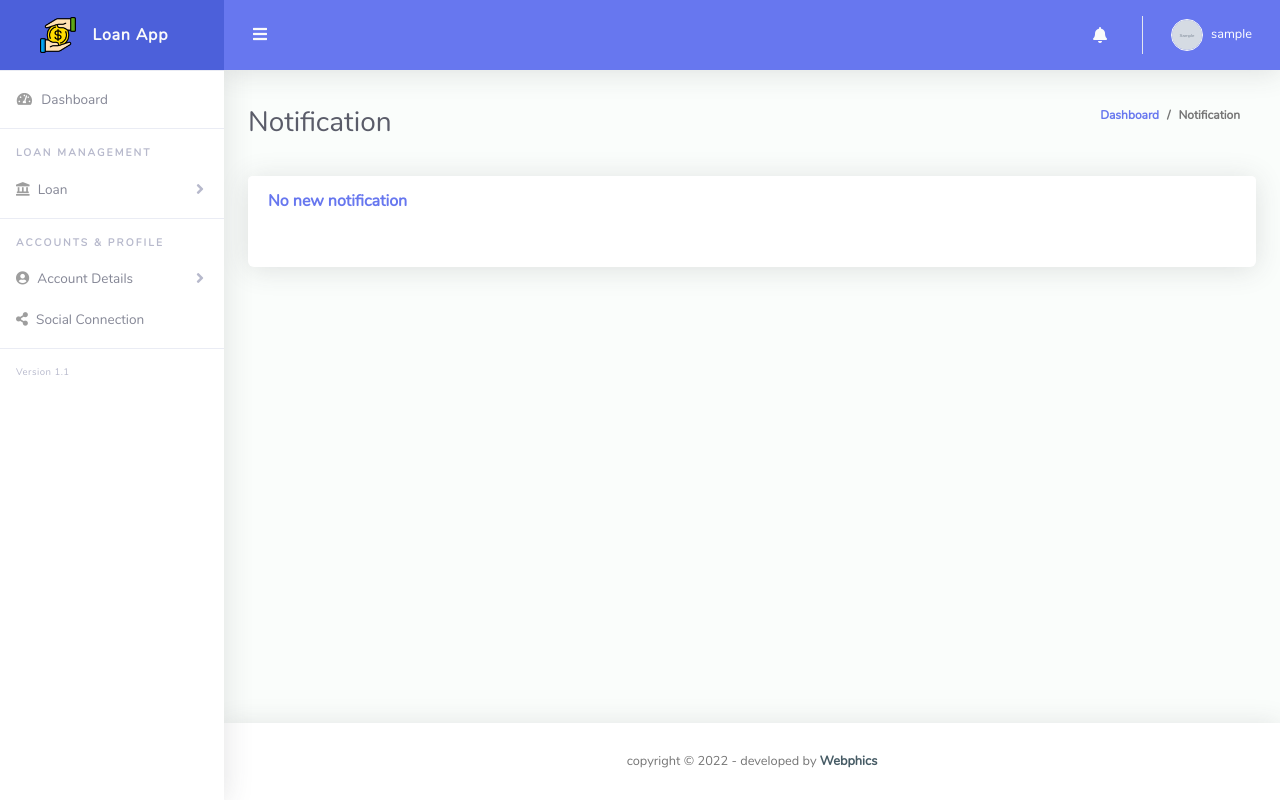
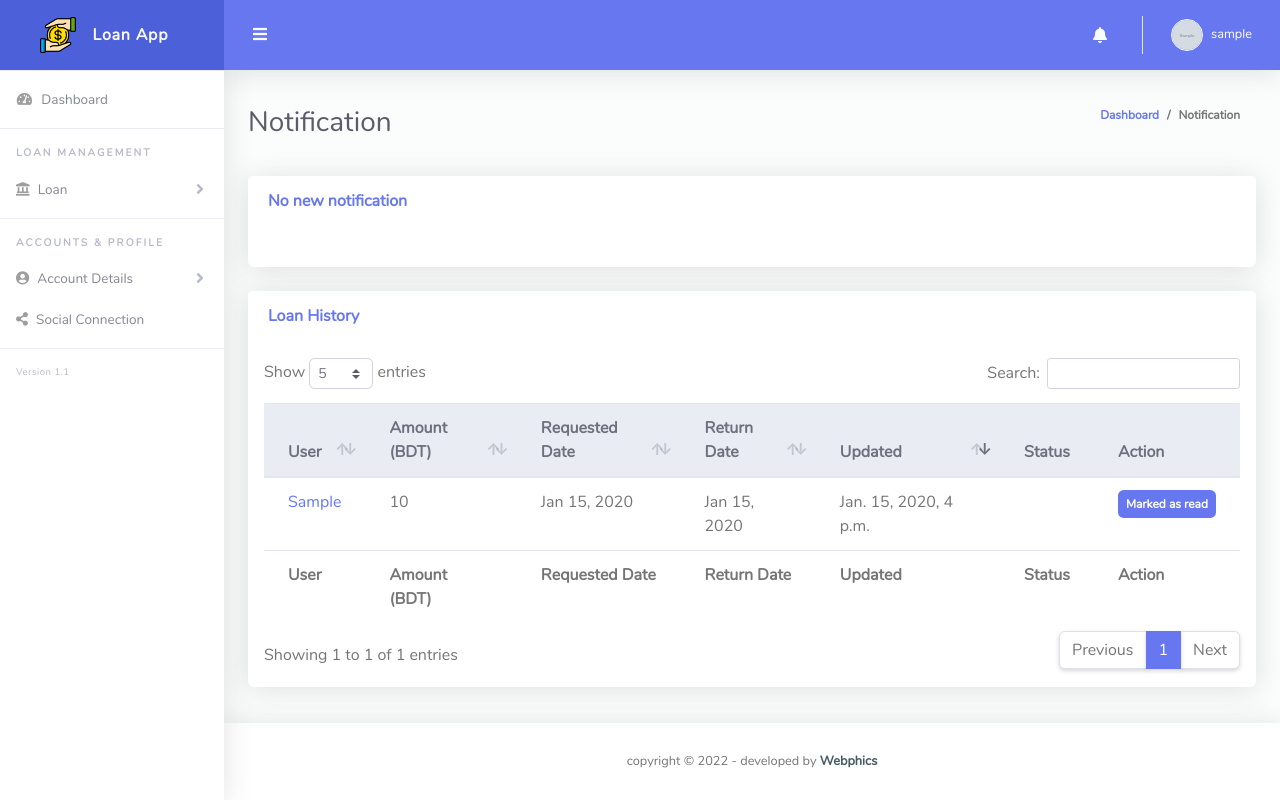
Before and after one commit to tajbinkhan/loan-app, a Django app: page /notification/ in a window 1280 px wide. Run offline with Django 4.2, Linux system fonts and the light colour scheme; a user stored in the database is signed in; tables that the repository leaves empty hold one stand-in row (values such as "Sample post"); grey boxes marked "Sample" are stand-in pictures; some libraries are stand-ins or nearby versions.

Commit message:
Added Notificaiton History & Bug Fixes

```diff
--- a/loan/admin.py
+++ b/loan/admin.py
@@ -1,5 +1,5 @@
 from django.contrib import admin
-from .models import Loan, PreviousUserList
+from .models import Loan, PreviousUserList, NotificationHistory
 
 # Register your models here.
 class LoanAdmin(admin.ModelAdmin):
@@ -8,5 +8,9 @@ class LoanAdmin(admin.ModelAdmin):
 class PreviousUserListAdmin(admin.ModelAdmin):
 	list_display = ('user', 'money_lender', 'created')
 
+class NotificationHistoryAdmin(admin.ModelAdmin):
+	list_display = ('loan_user', 'user', 'mark_as_read', 'status', 'editable', 'updated', 'created')
+
 admin.site.register(Loan, LoanAdmin)
 admin.site.register(PreviousUserList, PreviousUserListAdmin)
+admin.site.register(NotificationHistory, NotificationHistoryAdmin)
--- a/loan/context_processors.py
+++ b/loan/context_processors.py
@@ -1,12 +1,14 @@
-from .models import Loan
+from .models import Loan, NotificationHistory
 
 def notification(request):
 	loan_request = None
 	update_request = None
+	notification_history = None
 	if request.user.is_authenticated:
 		loan_request = Loan.objects.filter(money_lender=request.user, status='Pending', editable='Not Applied')
 		update_request = Loan.objects.filter(money_lender=request.user, status='Accepted', editable='Requested')
-		count_notification = loan_request.count() + update_request.count()
+		notification_history = NotificationHistory.objects.filter(user=request.user, mark_as_read=False)
+		count_notification = loan_request.count() + update_request.count() + notification_history.count()
 		show_notification = True
 		if count_notification == 0:
 			show_notification = False
@@ -18,6 +20,7 @@ def notification(request):
 	context = {
 		'count_notification': count_notification,
 		'show_notification': show_notification,
+		'notification_history': notification_history,
 		'loan_request': loan_request,
 		'update_request': update_request,
 	}
--- a/loan/models.py
+++ b/loan/models.py
@@ -38,7 +38,7 @@ class Loan(models.Model):
 		ordering = ['-created']
 
 	def __str__(self):
-		return self.user.username
+		return f'{self.id} - {self.user.username}({self.form_id}) - {self.created}'
 
 class PreviousUserList(models.Model):
 	user = models.ForeignKey(User, on_delete=models.CASCADE)
@@ -50,3 +50,22 @@ class PreviousUserList(models.Model):
 
 	def __str__(self):
 		return self.user.username
+
+class NotificationHistory(models.Model):
+	form_id = models.CharField(max_length=32, null=True, blank=True)
+	user = models.ForeignKey(User, on_delete=models.CASCADE)
+	amount = models.PositiveIntegerField(verbose_name='Loan Amount')
+	loan_user = models.ForeignKey(Loan, on_delete=models.CASCADE, verbose_name='Loan User')
+	status = models.CharField(max_length=8, choices=STATUS)
+	editable = models.CharField(max_length=14, choices=EDITABLE_STATUS)
+	mark_as_read = models.BooleanField(default=False, verbose_name='Mark as Read')
+	updated = models.DateTimeField(auto_now=True, verbose_name='Updated Date')
+	created = models.DateTimeField(auto_now_add=True, verbose_name='Created Date')
+
+	class Meta:
+		verbose_name = 'Notification history'
+		verbose_name_plural = 'Notification histories'
+		ordering = ['-updated']
+
+	def __str__(self):
+		return str(self.loan_user)
--- a/loan/urls.py
+++ b/loan/urls.py
@@ -26,6 +26,7 @@ urlpatterns = [
 	path('request/update/<str:form_id>/', views.request_for_update, name='request_for_update'),
 	path('request/update/approve/<str:form_id>/', views.request_for_update_approve, name='request_for_update_approve'),
 	path('request/update/deny/<str:form_id>/', views.request_for_update_deny, name='request_for_update_deny'),
+	path('read/<str:form_id>/', views.mark_as_read, name='mark_as_read'),
 
 	# HTMX Check
 	path('check-account-number/', views.check_account_number, name='check_account_number'),
--- a/loan/views.py
+++ b/loan/views.py
@@ -1,6 +1,6 @@
 from django.shortcuts import render, redirect, get_object_or_404
 from .forms import LoanForm, LoanRequestAgainForm, LoanUpdateModelForm
-from .models import Loan, PreviousUserList
+from .models import Loan, NotificationHistory, PreviousUserList
 from accounts_profile.models import User
 from django.contrib import messages
 from django.http import HttpResponse
@@ -173,12 +173,14 @@ def update_loan(request, form_id):
 	}
 	return render(request, template_name, context)
 
+@login_required
 def notification(request):
 	template_name = 'loan/notification.html'
 	loan_requested_total = 0
 	update_request_total = 0
 	loan_requested = Loan.objects.filter(money_lender=request.user, status='Pending', editable='Not Applied')
 	update_request = Loan.objects.filter(money_lender=request.user, status='Accepted', editable='Requested')
+	history = NotificationHistory.objects.filter(user=request.user)
 
 	for i in loan_requested:
 		loan_requested_total = loan_requested_total + int(i.amount)
@@ -187,6 +189,7 @@ def notification(request):
 		update_request_total = update_request_total + int(i.amount)
 
 	context = {
+		'history': history,
 		'loan_requested': loan_requested,
 		'update_request': update_request,
 		'loan_requested_total': loan_requested_total,
@@ -242,6 +245,14 @@ def loan_delete(request, form_id):
 		messages.warning(request, 'You have no premission to delete it.')
 	return redirect(request.META.get('HTTP_REFERER', 'redirect_if_referer_not_found'))
 
+@login_required
+def mark_as_read(request, form_id):
+	notifier = get_object_or_404(NotificationHistory, form_id=form_id)
+	if notifier.mark_as_read == False:
+		notifier.mark_as_read = True
+		notifier.save()
+	return redirect(request.META.get('HTTP_REFERER', 'redirect_if_referer_not_found'))
+
 # HTMX Check
 def check_account_number(request):
 	template_name = 'loan/partial/loan_request_button.html'
--- a/site_settings/models.py
+++ b/site_settings/models.py
@@ -2,11 +2,12 @@ from django.db import models
 from ckeditor.fields import RichTextField
 
 # Create your models here.
-class DomainSetting(models.Model):
+class GeneralSetting(models.Model):
 	domain_name = models.CharField(max_length=50)
 	email_from = models.EmailField(max_length=50, verbose_name='Email From')
 	site_name = models.CharField(max_length=20)
 	protocol = models.CharField(max_length=5)
+	enable_email = models.BooleanField()
 
 	def __str__(self):
 		return self.site_name
--- a/templates/base/scripts.html
+++ b/templates/base/scripts.html
@@ -89,6 +89,13 @@
 			],
 				order: [[2, 'desc']]
 		});
+		$('#loan_history').DataTable({
+			"lengthMenu": [ 5, 25, 50, 75, 100 ],
+			columnDefs: [
+				{ orderable: false, targets: [5, 6] }
+			],
+				order: [[4, 'desc']]
+		});
 		$('#social_account').DataTable({
 			searching: false,
 			paging: false,
--- a/templates/base/topbar.html
+++ b/templates/base/topbar.html
@@ -26,7 +26,7 @@
 				aria-labelledby="alertsDropdown"
 			>
 				<h6 class="dropdown-header">Notifications Center</h6>
-				{% if loan_request or update_request %}
+				{% if loan_request or update_request or notification_history %}
 					{% if loan_request %}
 						{% for i in loan_request %}
 							{% if forloop.counter < 4 %}
@@ -58,6 +58,24 @@
 									<div class="small text-gray-500">{{ i.updated|date:"M d, Y" }}</div>
 									<span class="font-weight-bold"
 									>{{ i.user|title }} ({{ i.user.account_number }}) wanted to change something in the loan.</span>
+								</div>
+							</a>
+							{% endif %}
+						{% endfor %}
+					{% endif %}
+					{% if notification_history %}
+						{% for i in notification_history %}
+							{% if forloop.counter < 3 %}
+							<a class="dropdown-item d-flex align-items-center" href="{% url 'notification' %}">
+								<div class="mr-3">
+									<div class="icon-circle bg-secondary">
+										<i class="fas fa-bell text-white"></i>
+									</div>
+								</div>
+								<div>
+									<div class="small text-gray-500">{{ i.updated|date:"M d, Y" }}</div>
+									<span class="font-weight-bold"
+									>You're loan request has been updated.</span>
 								</div>
 							</a>
 							{% endif %}
--- a/templates/loan/notification.html
+++ b/templates/loan/notification.html
@@ -156,6 +156,107 @@
 	</div>
 	{% endif %}
 
+	{% if history %}
+	<div class="col-lg-12">
+		<div class="card mb-4">
+			<div class="card-header py-3 d-flex flex-row align-items-center justify-content-between">
+				<h6 class="m-0 font-weight-bold text-primary">Loan History</h6>
+			</div>
+			<div class="table-responsive p-3">
+				<table class="table align-items-center table-flush table-hover" id="loan_history">
+					<thead class="thead-light">
+						<tr>
+							<th>User</th>
+							<th>Amount (BDT)</th>
+							<th>Requested Date</th>
+							<th>Return Date</th>
+							<th>Updated</th>
+							<th>Status</th>
+							<th>Action</th>
+						</tr>
+					</thead>
+					<tfoot>
+						<tr>
+							<th>User</th>
+							<th>Amount (BDT)</th>
+							<th>Requested Date</th>
+							<th>Return Date</th>
+							<th>Updated</th>
+							<th>Status</th>
+							<th>Action</th>
+						</tr>
+					</tfoot>
+					<tbody>
+						{% for i in history %}
+							{% if request.user == i.loan_user.user %}
+							<tr>
+								<td>
+									<a href="{% url 'show_profile' i.loan_user.money_lender.account_number %}">{{ i.loan_user.money_lender|title }}</a>
+								</td>
+								<td>{{ i.loan_user.amount|intcomma }}</td>
+								<td>{{ i.loan_user.created|date:"M d, Y" }}</td>
+								<td>{{ i.loan_user.return_date|date:"M d, Y" }}</td>
+								<td>{{ i.updated }}</td>
+								<td>
+									{% if i.status == 'Accepted' and i.editable == 'Not Applied' %}
+									<span class="badge badge-success p-2">Loan Request Accepted</span>
+									{% elif i.status == 'Accepted' and i.editable == 'Approved' %}
+									<span class="badge badge-success p-2">Loan Edit Request Accepted</span>
+									{% elif i.status == 'Accepted' and i.editable == 'Not Approved' %}
+									<span class="badge badge-danger p-2">Loan Edit Request Rejected</span>
+									{% elif i.status == 'Accepted' and i.editable == 'Updated' %}
+									<span class="badge badge-success p-2">Loan Updated</span>
+									{% elif i.status == 'Rejected' and i.editable == 'Not Applied' %}
+									<span class="badge badge-danger p-2">Loan Request Rejected</span>
+									{% endif %}
+								</td>
+								<td>
+									{% if i.mark_as_read %}
+									<span class="badge badge-primary p-2">Marked as read</span>
+									{% else %}
+									<a href="{% url 'mark_as_read' i.form_id %}" class="btn btn-danger">Mark as read</a>
+									{% endif %}
+								</td>
+							</tr>
+							{% elif request.user == i.loan_user.money_lender %}
+							<tr>
+								<td>
+									<a href="{% url 'show_profile' i.loan_user.user.account_number %}">{{ i.loan_user.user|title }}</a>
+								</td>
+								<td>{{ i.loan_user.amount|intcomma }}</td>
+								<td>{{ i.loan_user.created|date:"M d, Y" }}</td>
+								<td>{{ i.loan_user.return_date|date:"M d, Y" }}</td>
+								<td>{{ i.updated }}</td>
+								<td>
+									{% if i.status == 'Accepted' and i.editable == 'Not Applied' %}
+									<span class="badge badge-success p-2">Loan Request Accepted</span>
+									{% elif i.status == 'Accepted' and i.editable == 'Approved' %}
+									<span class="badge badge-success p-2">Loan Edit Request Accepted</span>
+									{% elif i.status == 'Accepted' and i.editable == 'Not Approved' %}
+									<span class="badge badge-danger p-2">Loan Edit Request Rejected</span>
+									{% elif i.status == 'Accepted' and i.editable == 'Updated' %}
+									<span class="badge badge-success p-2">Loan Updated</span>
+									{% elif i.status == 'Rejected' and i.editable == 'Not Applied' %}
+									<span class="badge badge-danger p-2">Loan Request Rejected</span>
+									{% endif %}
+								</td>
+								<td>
+									{% if i.mark_as_read %}
+									<span class="badge badge-primary p-2">Marked as read</span>
+									{% else %}
+									<a href="{% url 'mark_as_read' i.form_id %}" class="btn btn-danger">Mark as read</a>
+									{% endif %}
+								</td>
+							</tr>
+							{% endif %}
+						{% endfor %}
+					</tbody>
+				</table>
+			</div>
+		</div>
+	</div>
+	{% endif %}
+
 </div>
 
 {% endblock %}
```
Also changed, not shown: loan/signals.py (+42 -2 lines), site_settings/admin.py (+4 -4 lines), site_settings/signals.py (+161 -154 lines), README.md.
